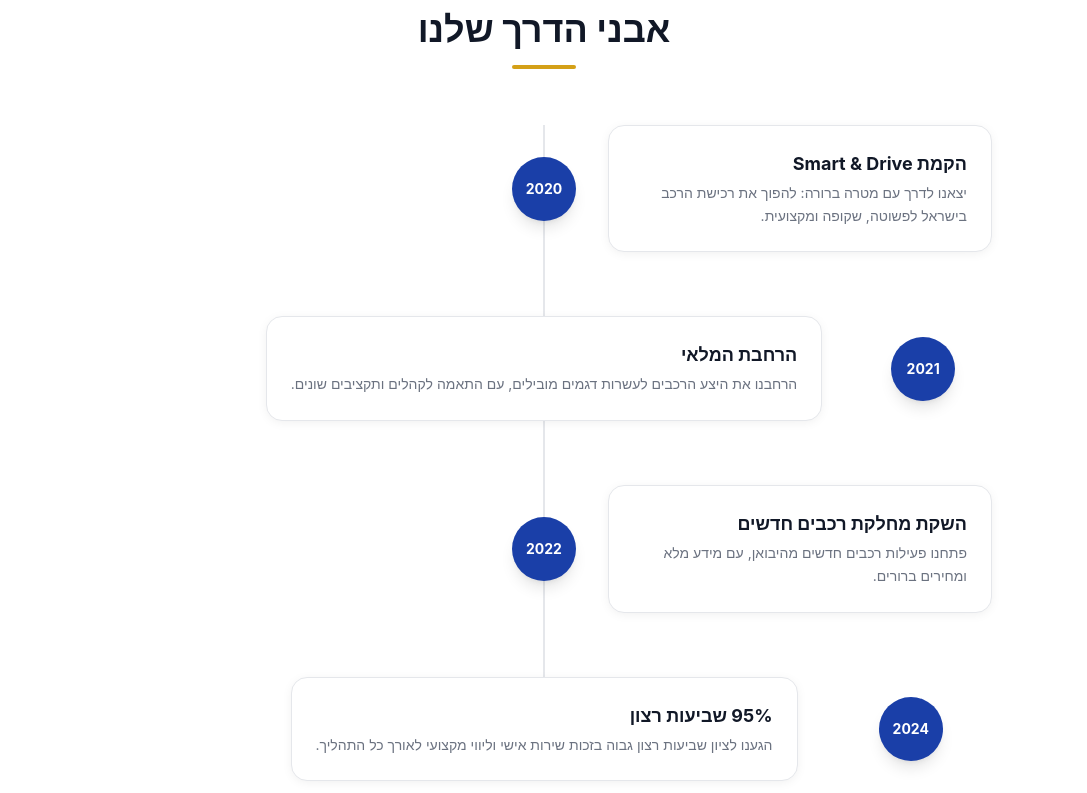
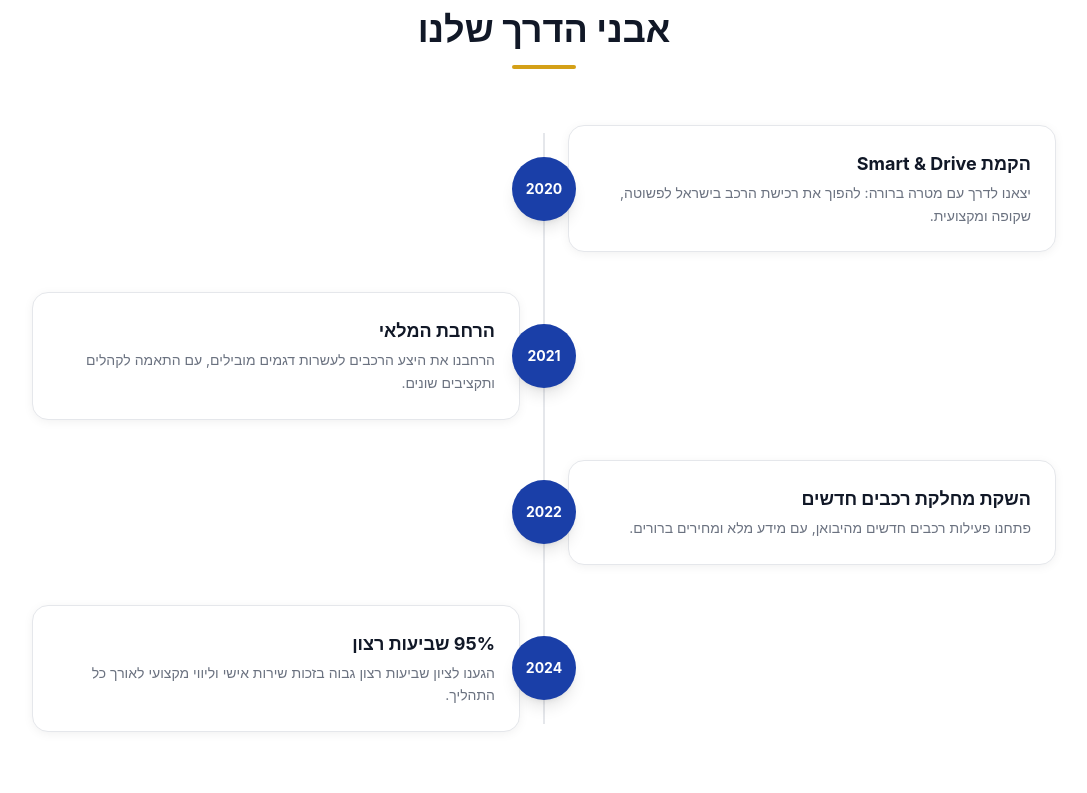
Before and after one commit to moshe-connectio/smart-drive-site, a Next.js app: page /about in a window 1280 px wide. Shown: the part 1807-2600 px from the top of the page, without its empty margins (96-1183 px from the left). Built offline with nearby package versions, Linux system fonts and the light colour scheme; no server answers.

Commit message:
fix: improve about timeline responsive alignment

```diff
--- a/src/app/about/page.tsx
+++ b/src/app/about/page.tsx
@@ -220,91 +220,36 @@ export default function AboutPage() {
               <div className="w-16 h-1 mx-auto mt-4 rounded-full" style={{ background: 'var(--color-gold)' }} />
             </div>
 
-            <div className="relative max-w-4xl mx-auto">
-              {/* Vertical center line - desktop only */}
+            <div className="relative max-w-5xl mx-auto">
+              {/* Desktop center line */}
               <div
-                className="absolute left-1/2 top-0 bottom-0 w-0.5 -translate-x-1/2 hidden md:block"
+                className="absolute left-1/2 top-2 bottom-2 w-0.5 -translate-x-1/2 hidden md:block"
                 style={{ background: 'var(--color-border)' }}
               />
 
-              {/* Mobile: vertical line on the right */}
+              {/* Mobile side line */}
               <div
-                className="absolute right-7 top-0 bottom-0 w-0.5 md:hidden"
+                className="absolute right-6 top-2 bottom-2 w-0.5 md:hidden"
                 style={{ background: 'var(--color-border)' }}
               />
 
-              <div className="space-y-12 md:space-y-16">
+              <div className="space-y-8 md:space-y-10">
                 {milestones.map((m, i) => {
-                  const isRight = i % 2 === 0;
+                  const isLeftOnDesktop = i % 2 === 0;
+
                   return (
-                    <div key={m.year} className="relative">
-                      {/* Desktop layout */}
-                      <div className="hidden md:grid md:grid-cols-[1fr_auto_1fr] md:gap-8 md:items-center">
-                        {/* Right side content (RTL: right = start) */}
-                        <div className={isRight ? '' : 'order-3'}>
-                          {isRight && (
-                            <div
-                              className="rounded-2xl p-6 text-right"
-                              style={{
-                                background: 'var(--color-card-bg)',
-                                boxShadow: 'var(--shadow-card)',
-                                border: '1px solid var(--color-card-border)',
-                              }}
-                            >
-                              <h3 className="font-bold text-lg mb-1" style={{ color: 'var(--color-gray-900)' }}>
-                                {m.event}
-                              </h3>
-                              <p className="text-sm leading-relaxed" style={{ color: 'var(--color-gray-500)' }}>
-                                {m.desc}
-                              </p>
-                            </div>
-                          )}
-                        </div>
-
-                        {/* Center bubble */}
-                        <div className="relative z-10 flex justify-center">
+                    <div key={m.year} className="relative pr-16 md:pr-0">
+                      <div className="md:grid md:grid-cols-2 md:gap-12 md:items-center">
+                        <div className={isLeftOnDesktop ? 'md:col-start-1' : 'md:col-start-2'}>
                           <div
-                            className="w-16 h-16 rounded-full flex items-center justify-center font-bold text-sm text-white shadow-lg"
-                            style={{ background: 'var(--color-primary)' }}
-                          >
-                            {m.year}
-                          </div>
-                        </div>
-
-                        {/* Left side content */}
-                        <div className={isRight ? 'order-3' : ''}>
-                          {!isRight && (
-                            <div
-                              className="rounded-2xl p-6 text-right"
-                              style={{
-                                background: 'var(--color-card-bg)',
-                                boxShadow: 'var(--shadow-card)',
-                                border: '1px solid var(--color-card-border)',
-                              }}
-                            >
-                              <h3 className="font-bold text-lg mb-1" style={{ color: 'var(--color-gray-900)' }}>
-                                {m.event}
-                              </h3>
-                              <p className="text-sm leading-relaxed" style={{ color: 'var(--color-gray-500)' }}>
-                                {m.desc}
-                              </p>
-                            </div>
-                          )}
-                        </div>
-                      </div>
-
-                      {/* Mobile layout */}
-                      <div className="flex gap-5 items-start md:hidden">
-                        <div className="flex-1 text-right">
-                          <div
-                            className="rounded-2xl p-5"
+                            className="rounded-2xl p-5 md:p-6 text-right"
                             style={{
                               background: 'var(--color-card-bg)',
                               boxShadow: 'var(--shadow-card)',
                               border: '1px solid var(--color-card-border)',
                             }}
                           >
-                            <h3 className="font-bold text-base mb-1" style={{ color: 'var(--color-gray-900)' }}>
+                            <h3 className="font-bold text-base md:text-lg mb-1" style={{ color: 'var(--color-gray-900)' }}>
                               {m.event}
                             </h3>
                             <p className="text-sm leading-relaxed" style={{ color: 'var(--color-gray-500)' }}>
@@ -312,13 +257,15 @@ export default function AboutPage() {
                             </p>
                           </div>
                         </div>
-                        <div className="relative z-10 shrink-0">
-                          <div
-                            className="w-14 h-14 rounded-full flex items-center justify-center font-bold text-xs text-white shadow-lg"
-                            style={{ background: 'var(--color-primary)' }}
-                          >
-                            {m.year}
-                          </div>
+                      </div>
+
+                      {/* Year bubble */}
+                      <div className="absolute top-4 right-0 md:top-1/2 md:right-1/2 md:translate-x-1/2 md:-translate-y-1/2 z-10">
+                        <div
+                          className="w-12 h-12 md:w-16 md:h-16 rounded-full flex items-center justify-center font-bold text-xs md:text-sm text-white shadow-lg"
+                          style={{ background: 'var(--color-primary)' }}
+                        >
+                          {m.year}
                         </div>
                       </div>
                     </div>
```
